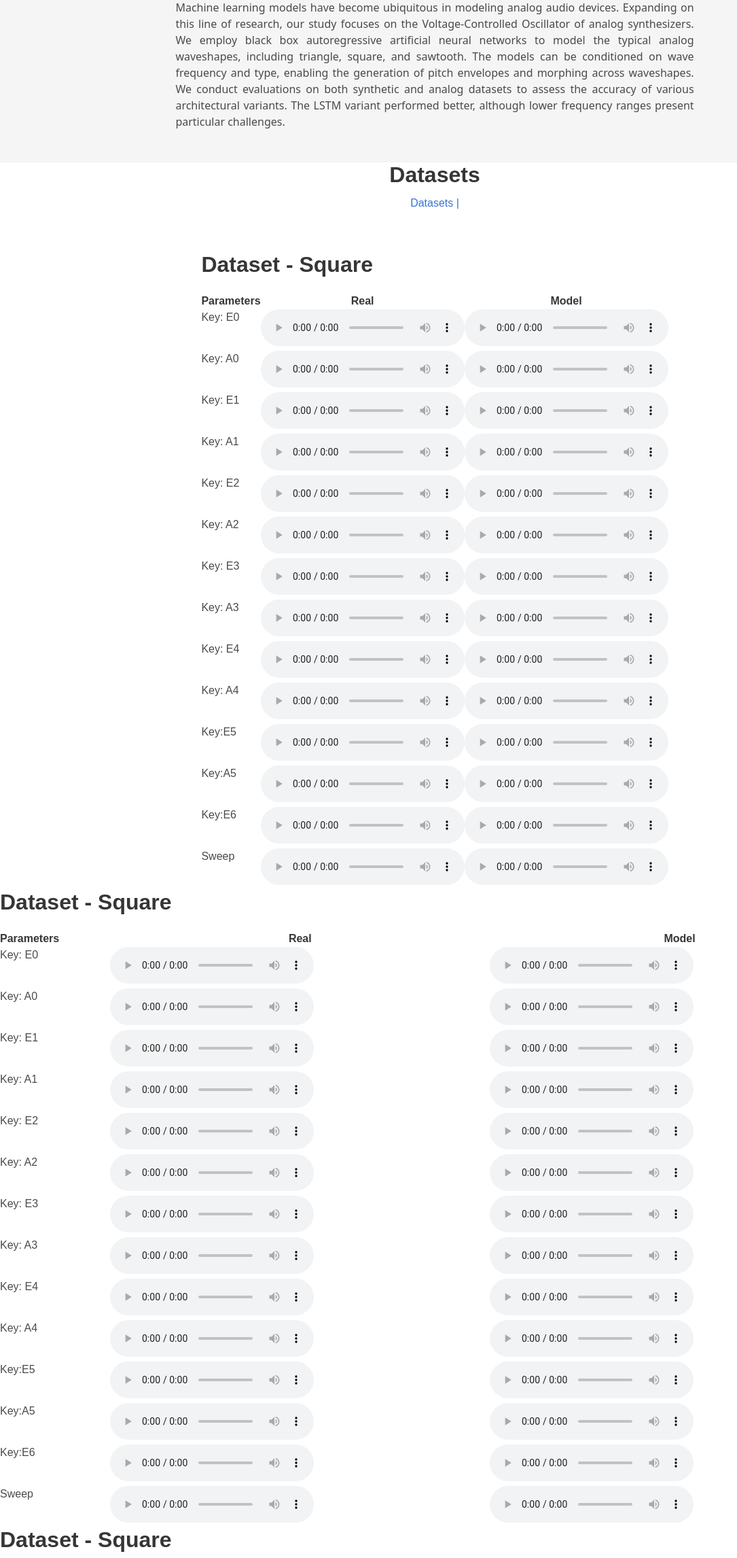
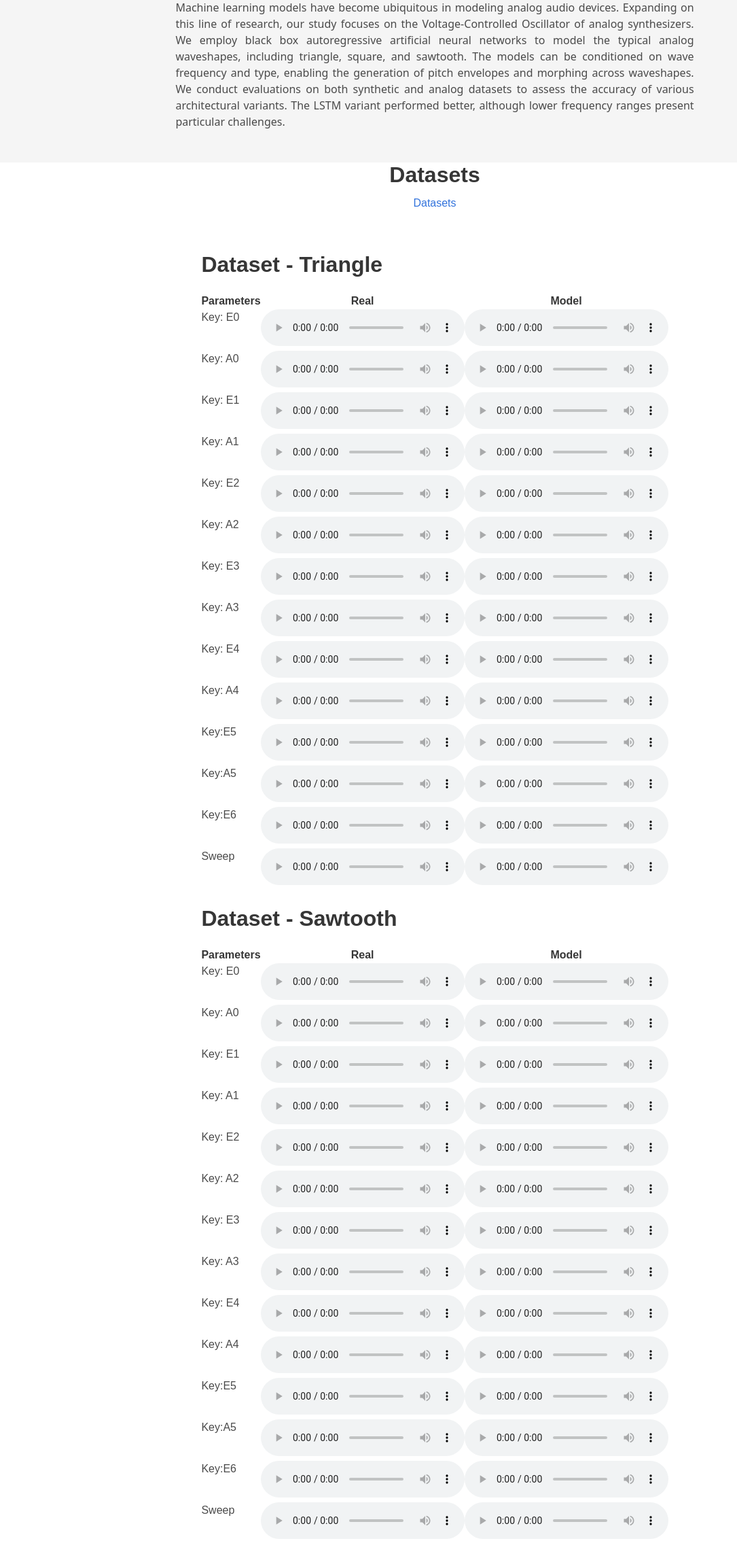
Before and after one commit to RiccardoVib/NeuralOSC_pages, a plain HTML site: page index.html in a window 1280 px wide. Shown: the part 471-2763 px from the top of the page at 68% size, without its empty margins (0-1085 px from the left). Drawn offline with nearby package versions, Linux system fonts and the light colour scheme; some icons are missing.

Commit message:
Update index.html

```diff
--- a/index.html
+++ b/index.html
@@ -126,7 +126,7 @@ Machine learning models have become ubiquitous in modeling analog audio devices.
 
           <div class="columns is-centered has-text-centered">
 
-<a href="https://zenodo.org/records/15196138"> Datasets | </a>
+<a href="https://zenodo.org/records/15196138"> Datasets </a>
                   </div>
     </div>
      </div>
@@ -138,7 +138,7 @@ Machine learning models have become ubiquitous in modeling analog audio devices.
     <div class="hero-body">
      <!-- Your audio here -->
        <h2 class="title is-3">  </h2>
-   <h2 class="title is-3">Dataset - Square</h2>
+   <h2 class="title is-3">Dataset - Triangle</h2>
 <table align="left" id="myTable">
   <tr>
             <th>Parameters</th>
@@ -218,9 +218,14 @@ Machine learning models have become ubiquitous in modeling analog audio devices.
 </table>
     </div>
   </div>
+ </section>
 
-
-  <h2 class="title is-3">Dataset - Square</h2>
+  <section class="hero teaser">
+  <div class="container is-max-desktop">
+    <div class="hero-body">
+     <!-- Your audio here -->
+       <h2 class="title is-3">  </h2>
+  <h2 class="title is-3">Dataset - Sawtooth</h2>
 <table align="left" id="myTable">
   <tr>
             <th>Parameters</th>
@@ -300,7 +305,13 @@ Machine learning models have become ubiquitous in modeling analog audio devices.
 </table>
     </div>
   </div>
+ </section>
 
+  <section class="hero teaser">
+  <div class="container is-max-desktop">
+    <div class="hero-body">
+     <!-- Your audio here -->
+       <h2 class="title is-3">  </h2>
   <h2 class="title is-3">Dataset - Square</h2>
 <table align="left" id="myTable">
   <tr>
```
